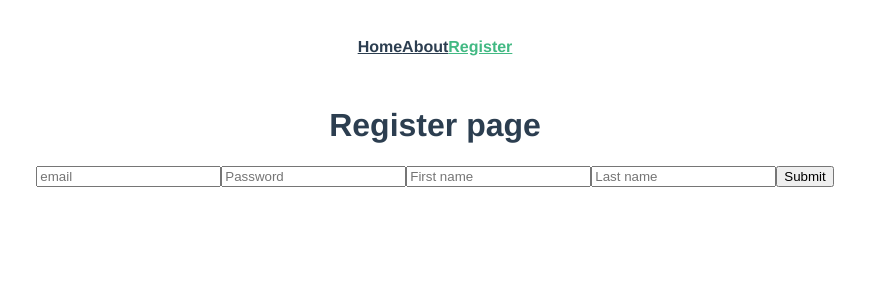
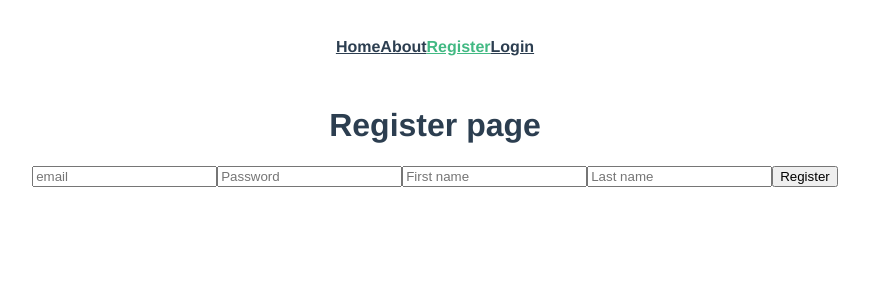
Before and after one commit to philip-segerfast/holiday-maker, a Vue app in the folder hm-front-end/: page /register in a window 1280 px wide. Shown: the top 300 px of the page, without its empty margins (205-1074 px from the left). Built offline with nearby package versions, Linux system fonts and the light colour scheme.

Commit message:
comments
gave some codes comments to be more understandable

```diff
--- a/hm-front-end/src/App.vue
+++ b/hm-front-end/src/App.vue
@@ -3,6 +3,7 @@
     <router-link to="/">Home</router-link>
     <router-link to="/about">About</router-link>
     <router-link to="/Register">Register</router-link>
+    <router-link to="/Login">Login</router-link>
   </div>
   <router-view />
 </template>
--- /dev/null
+++ b/hm-front-end/src/views/Login.vue
@@ -0,0 +1,17 @@
+<template>
+  <div>
+    <div>
+      <!-- Hello -->
+      <div>LOGIN </div>
+    </div>
+  </div>
+</template>
+
+<script>
+// @ is an alias to /src
+
+export default {
+  name: "Login",
+  components: {},
+};
+</script>
--- a/hm-front-end/src/views/Register.vue
+++ b/hm-front-end/src/views/Register.vue
@@ -1,29 +1,33 @@
 <template>
   <h1>Register page</h1>
+  <!--skapar form så användaren kan mata in sina uppgifter -->
   <form>
     <input v-model="email" name="email" type="email" placeholder="email" required />
     <input v-model="password" type="password" placeholder="Password" required />
     <input v-model="first_name" type="text" placeholder="First name" required />
     <input v-model="last_name" type="text" placeholder="Last name" required />
     <button @click="register">
-      Submit
+      Register
     </button>
+
   </form>
 </template>
 <script>
 export default {
+  //för route
   name: "Register",
 
   methods: {
     async register() {
-
+      //lägger de i credentails (objekt)
       let credentials = {
         email: this.email,
         password: this.password,
         first_name: this.first_name,
         last_name: this.last_name,
       };
-
+      //gör en POST request
+      //lägger credentials i body
       let request = {
         method : "POST",
         headers: {
@@ -31,6 +35,7 @@ export default {
         },
         body: JSON.stringify(credentials)
       }
+      //fetchar request
       await fetch("/auth/register", request)
 
       },
```
